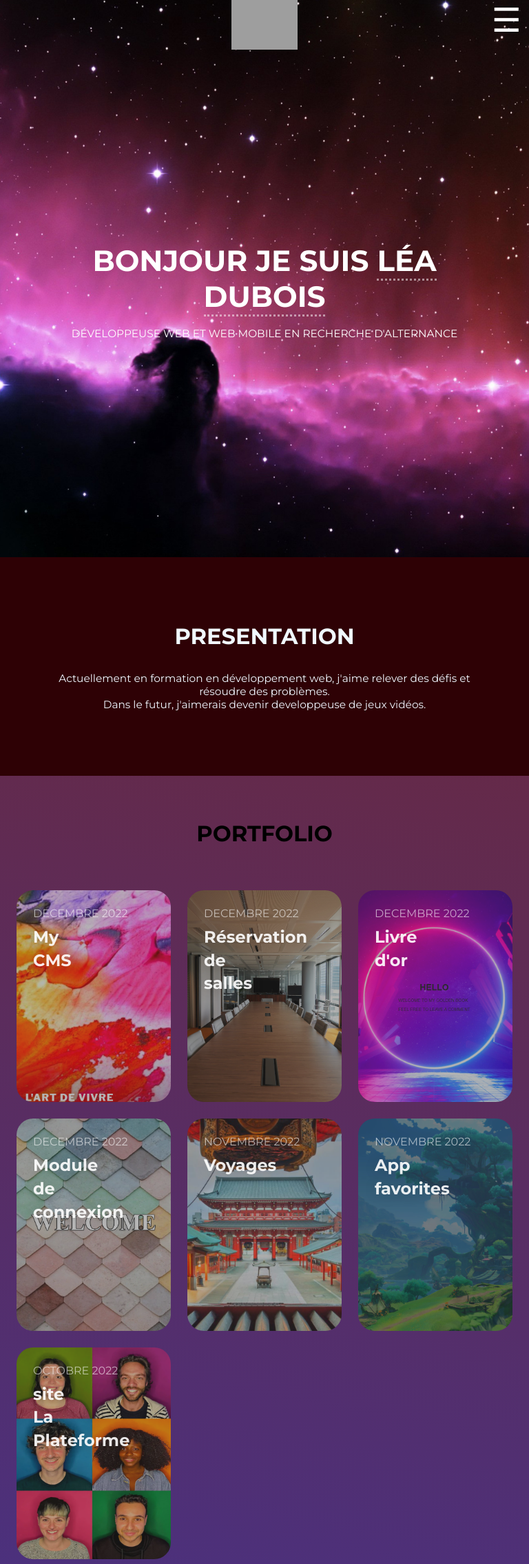
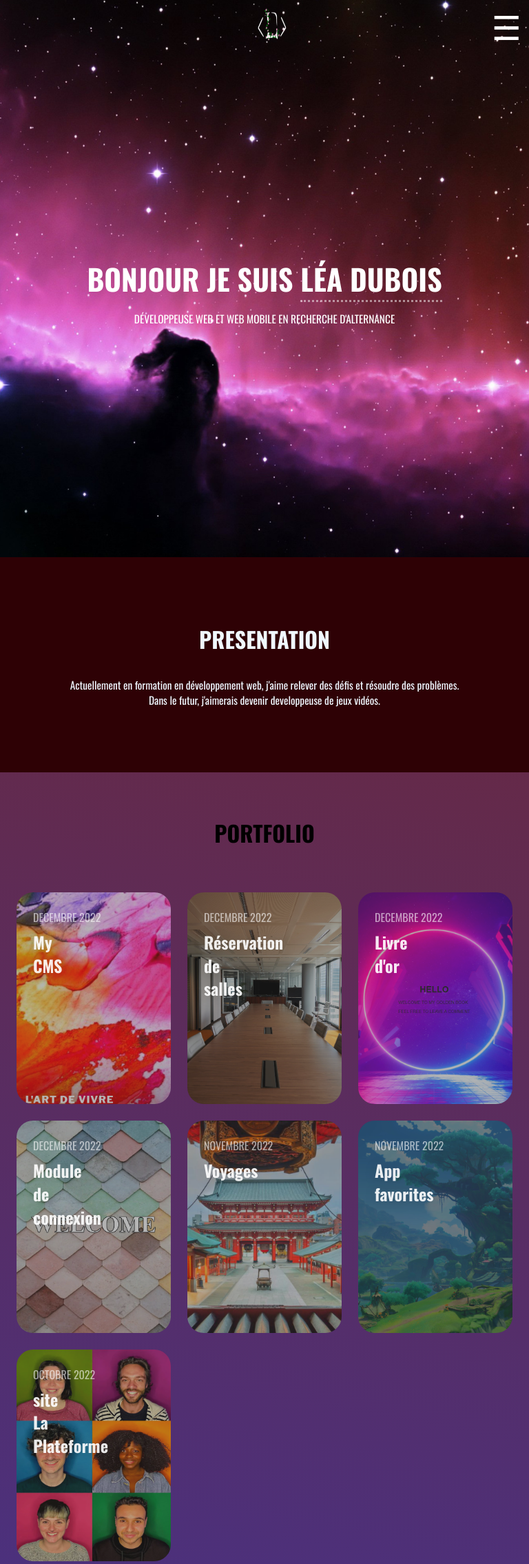
Before and after one commit to lea-dubois1/site-perso, a PHP site: page / in a window 768 px wide. Shown: the top 2268 px of the page at 69% size. Run offline with PHP 8.4, Linux system fonts and the light colour scheme; grey boxes are pictures that could not be loaded.

Commit message:
logo ajouté, font changée, modal fixée

```diff
--- a/index.html
+++ b/index.html
@@ -5,8 +5,9 @@
         <meta http-equiv="X-UA-Compatible" content="IE=edge">
         <meta name="viewport" content="width=device-width, initial-scale=1.0">
         <link rel="stylesheet" href="style.css">
-        <link href="https://fonts.googleapis.com/css?family=Montserrat:400,700" rel="stylesheet">
-        <script src="script.js" defer></script>
+        <link rel="preconnect" href="https://fonts.googleapis.com">
+        <link rel="preconnect" href="https://fonts.gstatic.com" crossorigin>
+        <link href="https://fonts.googleapis.com/css2?family=Oswald:wght@400;700&display=swap" rel="stylesheet">
         <title>Léa Dubois</title>
     </head>
     <body>
@@ -15,7 +16,7 @@
 
             <header>
 
-                <img src="images/" alt="">
+                <img src="images/logo.png" class="logo" alt="">
 
                 <label for="toggle">&#9776</label>
                 <input type="checkbox" id="toggle">
@@ -192,7 +193,7 @@
 
                 <div class="texte_modal">
 
-                    <h3 class="titre_modal">RéSERVATION DE SALLES</h3>
+                    <h3 class="titre_modal">R&#201;SERVATION DE SALLES</h3>
                     <p>Languages utilisés : HTML, CSS, PHP, MySQLI</p><br><br>
                     <p>Consignes :</p><br>
                     <p>Vous décidez de créer un site permettant à vos utilisateurs de réserver une salle pour un événement ou autre.</p><br>
@@ -361,11 +362,14 @@
 
         <section class="contact" id="contact">
             <h2>CONTACT</h2>
-            <a href="https://github.com/lea-dubois1">Explorez mon GitHub</a>
-            <a href="https://www.linkedin.com/in/l%C3%A9a-dubois-381a6a244/">Découvrez linkedin</a>
-            <a href="mailto:lea.dubois@laplateforme.io">Envoyez-moi un mail</a>
-            <a href="images/CV_lea_dubois.pdf"
-                download="CV_lea_dubois">Téléchargez mon CV</a>
+
+            <div class="liens-contact">
+                    <a href="https://github.com/lea-dubois1">Explorez mon GitHub</a>
+                    <a href="https://www.linkedin.com/in/l%C3%A9a-dubois-381a6a244/">Découvrez linkedin</a>
+                    <a href="mailto:lea.dubois@laplateforme.io">Envoyez-moi un mail</a>
+                    <a href="images/CV_lea_dubois.pdf"
+                        download="CV_lea_dubois">Téléchargez mon CV</a>
+            </div>
         </section>
 
     </body>
--- a/style.css
+++ b/style.css
@@ -22,7 +22,7 @@
 html
 {
     height: 100%;
-    font-family: 'Montserrat', sans-serif;
+    font-family: 'Oswald', sans-serif;
     font-size: 14px;
 }
 
@@ -55,6 +55,14 @@ header
     height: 11vh;
     display: flex;
     justify-content: center;
+    align-items: center;
+}
+
+.logo
+{
+    height: 7vh;
+    width: 6vw;
+    margin-left: 3vw;
 }
 
 nav
@@ -358,7 +366,7 @@ header label
 .modal {
     visibility: hidden;
     opacity: 0;
-    position: absolute;
+    position: fixed;
     top: 0; right: 0;
     bottom: 0; left: 0;
     display: flex;
@@ -366,6 +374,7 @@ header label
     justify-content: center;
     background: rgba(77, 77, 77, .7);
     transition: all .4s;
+    z-index: 10;
 }
 .modal:target {
     visibility: visible;
@@ -458,6 +467,14 @@ header label
     padding: var(--spacing-xxl) var(--spacing-l);
 }
 
+.liens-contact
+{
+    display: flex;
+    justify-content: space-between;
+    width: 60%;
+    padding: 5vh 0 3vh 0;
+}
+
 .contact a
 {
     font-size: 2.5vh;
@@ -481,7 +498,6 @@ header label
 @media screen and (max-width: 576px) {
 
 
-
     /******************* hero *******************/
 
     .hero
@@ -498,7 +514,7 @@ header label
     {
         height: 100%;
         width: 100%;
-        padding: 5vh;
+        margin: 5vh;
         padding-top: 1vh;
     }
 
@@ -621,6 +637,21 @@ header label
 
     #modal_close {
         font-size: 40px;
+    }
+
+    .card:hover .card__background
+    {
+        transform: scale(1.07) translateZ(0);
+    }
+
+    .card-grid:hover > .card:not(:hover) .card__background
+    {
+        filter: none;
+    }
+
+    .card-grid:hover > .card:not(:hover) .card__content
+    {
+        filter: none;
     }
 
 
@@ -793,6 +824,21 @@ header label
         font-size: 75px;
     }
 
+    .card:hover .card__background
+    {
+        transform: scale(1.04) translateZ(0);
+    }
+
+    .card-grid:hover > .card:not(:hover) .card__background
+    {
+        filter: none;
+    }
+
+    .card-grid:hover > .card:not(:hover) .card__content
+    {
+        filter: none;
+    }
+
 
 
     /******************** contact ********************/
@@ -893,6 +939,21 @@ header label
     #modal_close {
         right: 30px;
         font-size: 80px;
+    }
+
+    .card:hover .card__background
+    {
+        transform: scale(1.07) translateZ(0);
+    }
+
+    .card-grid:hover > .card:not(:hover) .card__background
+    {
+        filter: none;
+    }
+
+    .card-grid:hover > .card:not(:hover) .card__content
+    {
+        filter: none;
     }
 
 
```
Also changed, not shown: images/logo.png (added), images/logo1.png (deleted), images/logo2.gif (deleted), script.js (deleted).
